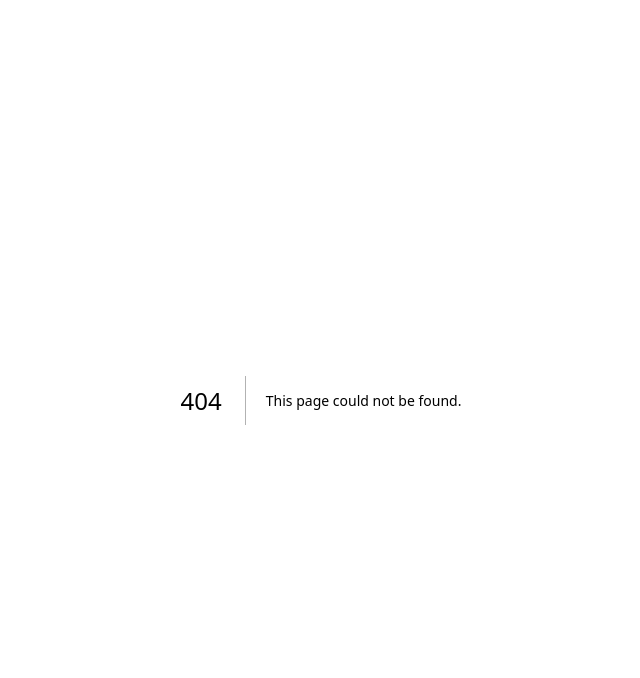
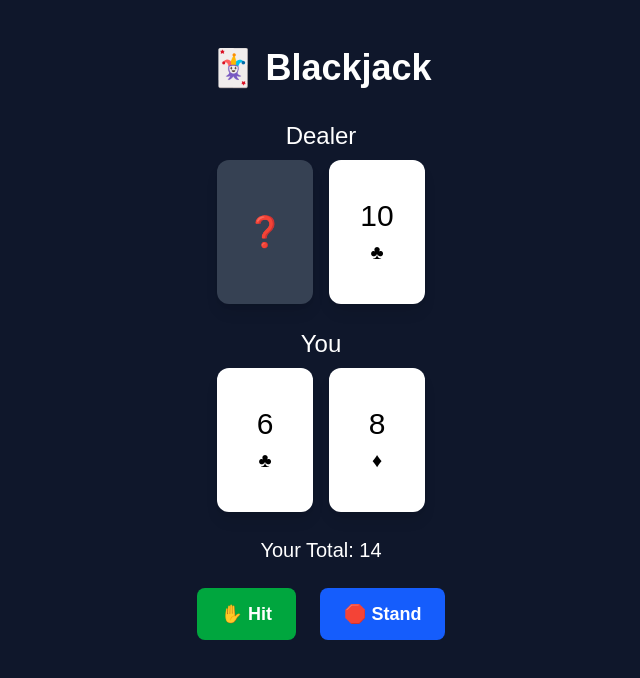
Before and after one commit to Rosanchaudhary/web3game, a Next.js app: page /blackjack in a window 1280 px wide. Before the commit this address had no page. Shown: the top 678 px of the page, without its empty margins (319-959 px from the left). Built offline with nearby package versions, Linux system fonts and the light colour scheme.

Commit message:
feat:blackjack

```diff
--- /dev/null
+++ b/app/blackjack/page.tsx
@@ -0,0 +1,201 @@
+"use client";
+
+import { useEffect, useState } from "react";
+import { motion } from "framer-motion";
+
+// ---------- Types ----------
+export type Suit = "♠" | "♥" | "♦" | "♣";
+export type Rank =
+  | "A" | "2" | "3" | "4" | "5" | "6"
+  | "7" | "8" | "9" | "10" | "J" | "Q" | "K";
+
+export interface Card {
+  suit: Suit;
+  rank: Rank;
+}
+
+const suits: Suit[] = ["♠", "♥", "♦", "♣"];
+const ranks: Rank[] = ["A","2","3","4","5","6","7","8","9","10","J","Q","K"];
+
+// ---------- Logic ----------
+const getCardValue = (rank: Rank): number => {
+  if (rank === "A") return 11;
+  if (["J", "Q", "K"].includes(rank)) return 10;
+  return parseInt(rank, 10);
+};
+
+const drawCard = (): Card => ({
+  suit: suits[Math.floor(Math.random() * suits.length)],
+  rank: ranks[Math.floor(Math.random() * ranks.length)],
+});
+
+const calculateHandValue = (hand: Card[]): number => {
+  let total = 0;
+  let aces = 0;
+
+  hand.forEach((card) => {
+    const v = getCardValue(card.rank);
+    total += v;
+    if (card.rank === "A") aces++;
+  });
+
+  while (total > 21 && aces > 0) {
+    total -= 10;
+    aces--;
+  }
+
+  return total;
+};
+
+// ---------- Component ----------
+const Blackjack: React.FC = () => {
+  const [playerHand, setPlayerHand] = useState<Card[]>([]);
+  const [dealerHand, setDealerHand] = useState<Card[]>([]);
+  const [playerTotal, setPlayerTotal] = useState<number>(0);
+  const [dealerTotal, setDealerTotal] = useState<number>(0);
+  const [gameOver, setGameOver] = useState<boolean>(false);
+  const [message, setMessage] = useState<string>("");
+  const [revealDealer, setRevealDealer] = useState<boolean>(false);
+
+  const startGame = (): void => {
+    const playerStart = [drawCard(), drawCard()];
+    const dealerStart = [drawCard(), drawCard()];
+
+    setPlayerHand(playerStart);
+    setPlayerTotal(calculateHandValue(playerStart));
+
+    setDealerHand(dealerStart);
+    setDealerTotal(calculateHandValue(dealerStart));
+
+    setRevealDealer(false);
+    setGameOver(false);
+    setMessage("");
+  };
+
+  useEffect(() => {
+    // eslint-disable-next-line react-hooks/set-state-in-effect
+    startGame();
+  }, []);
+
+  const hit = (): void => {
+    if (gameOver) return;
+
+    const newCard = drawCard();
+    const updated = [...playerHand, newCard];
+    const total = calculateHandValue(updated);
+
+    setPlayerHand(updated);
+    setPlayerTotal(total);
+
+    if (total > 21) {
+      setMessage("💥 Bust! Dealer wins.");
+      setGameOver(true);
+      setRevealDealer(true);
+    }
+  };
+
+  const stand = (): void => {
+    if (gameOver) return;
+
+    setRevealDealer(true);
+
+    const dealer = [...dealerHand];
+    let total = calculateHandValue(dealer);
+
+    while (total < 17) {
+      dealer.push(drawCard());
+      total = calculateHandValue(dealer);
+    }
+
+    setDealerHand(dealer);
+    setDealerTotal(total);
+
+    if (total > 21) {
+      setMessage("🎉 Dealer busts! You win.");
+    } else if (total > playerTotal) {
+      setMessage("❌ Dealer wins.");
+    } else if (total < playerTotal) {
+      setMessage("🔥 You win!");
+    } else {
+      setMessage("🤝 It's a tie.");
+    }
+
+    setGameOver(true);
+  };
+
+  const cardComponent = (card: Card, index: number) => (
+    <motion.div
+      key={index}
+      className="w-24 h-36 bg-white text-black rounded-xl flex flex-col items-center justify-center shadow-lg"
+      initial={{ opacity: 0, y: -20 }}
+      animate={{ opacity: 1, y: 0 }}
+      transition={{ duration: 0.3 }}
+    >
+      <span className="text-3xl">{card.rank}</span>
+      <span className="text-xl mt-1">{card.suit}</span>
+    </motion.div>
+  );
+
+  return (
+    <div className="min-h-screen bg-slate-900 text-white flex flex-col items-center py-12">
+      <h1 className="text-4xl font-bold mb-8">🃏 Blackjack</h1>
+
+      {/* Dealer */}
+      <h2 className="text-2xl mb-2">Dealer</h2>
+      <div className="flex gap-4 mb-6">
+        {dealerHand.map((card, idx) =>
+          !revealDealer && idx === 0 ? (
+            <div
+              key={idx}
+              className="w-24 h-36 bg-gray-700 rounded-xl flex items-center justify-center shadow-lg text-3xl"
+            >
+              ❓
+            </div>
+          ) : (
+            cardComponent(card, idx)
+          )
+        )}
+      </div>
+
+      {revealDealer && <p className="text-xl mb-8">Dealer Total: {dealerTotal}</p>}
+
+      {/* Player */}
+      <h2 className="text-2xl mb-2">You</h2>
+      <div className="flex gap-4 mb-6">{playerHand.map(cardComponent)}</div>
+
+      <p className="text-xl mb-6">Your Total: {playerTotal}</p>
+
+      {/* Buttons */}
+      <div className="flex gap-6 mb-6">
+        <button
+          onClick={hit}
+          disabled={gameOver}
+          className="px-6 py-3 bg-green-600 hover:bg-green-500 rounded-lg text-lg font-semibold disabled:opacity-40"
+        >
+          ✋ Hit
+        </button>
+        <button
+          onClick={stand}
+          disabled={gameOver}
+          className="px-6 py-3 bg-blue-600 hover:bg-blue-500 rounded-lg text-lg font-semibold disabled:opacity-40"
+        >
+          🛑 Stand
+        </button>
+      </div>
+
+      {gameOver && (
+        <>
+          <p className="text-2xl mb-6">{message}</p>
+          <button
+            onClick={startGame}
+            className="px-6 py-3 bg-indigo-600 hover:bg-indigo-500 rounded-lg text-lg font-semibold"
+          >
+            🔁 Play Again
+          </button>
+        </>
+      )}
+    </div>
+  );
+};
+
+export default Blackjack;
```
